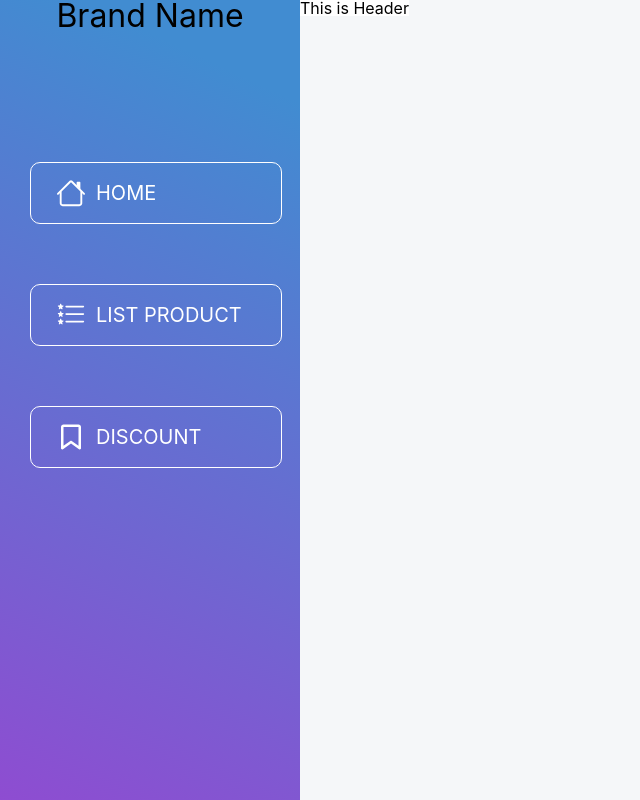
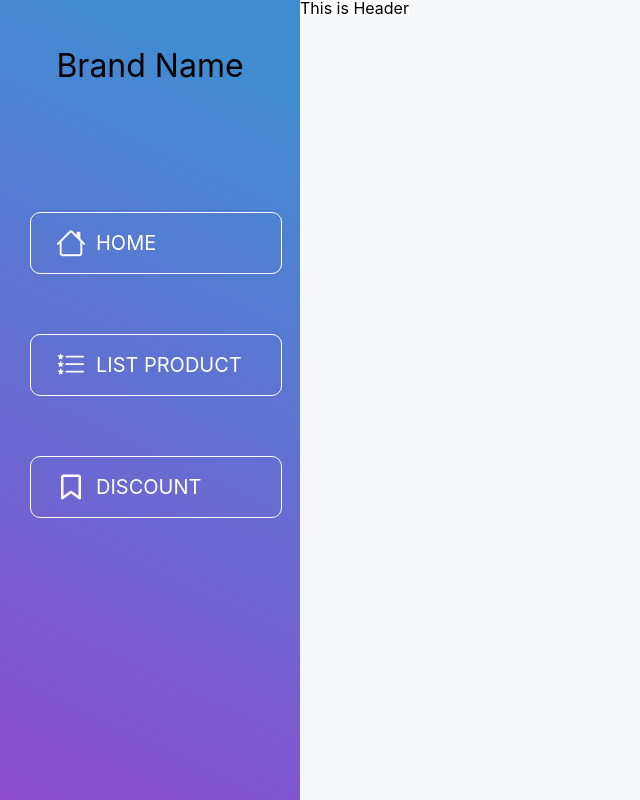
Before and after one commit to ngocquang2509/react-practice, a React (Create React App) app: page / in a window 1280 px wide. Shown: the whole page, without its empty margins (0-640 px from the left). Built offline with nearby package versions, Linux system fonts and the light colour scheme.

Commit message:
Fix the position of Logo #18

```diff
--- a/src/components/Sidebar/style.js
+++ b/src/components/Sidebar/style.js
@@ -16,7 +16,7 @@ const BrandName = styled.p`
   justify-content: center;
   align-items: center;
   text-align: center;
-  margin-bottom: 50px;
+  margin: 50px 0;
 `;
 
 const MenuList = styled.ul`
```
